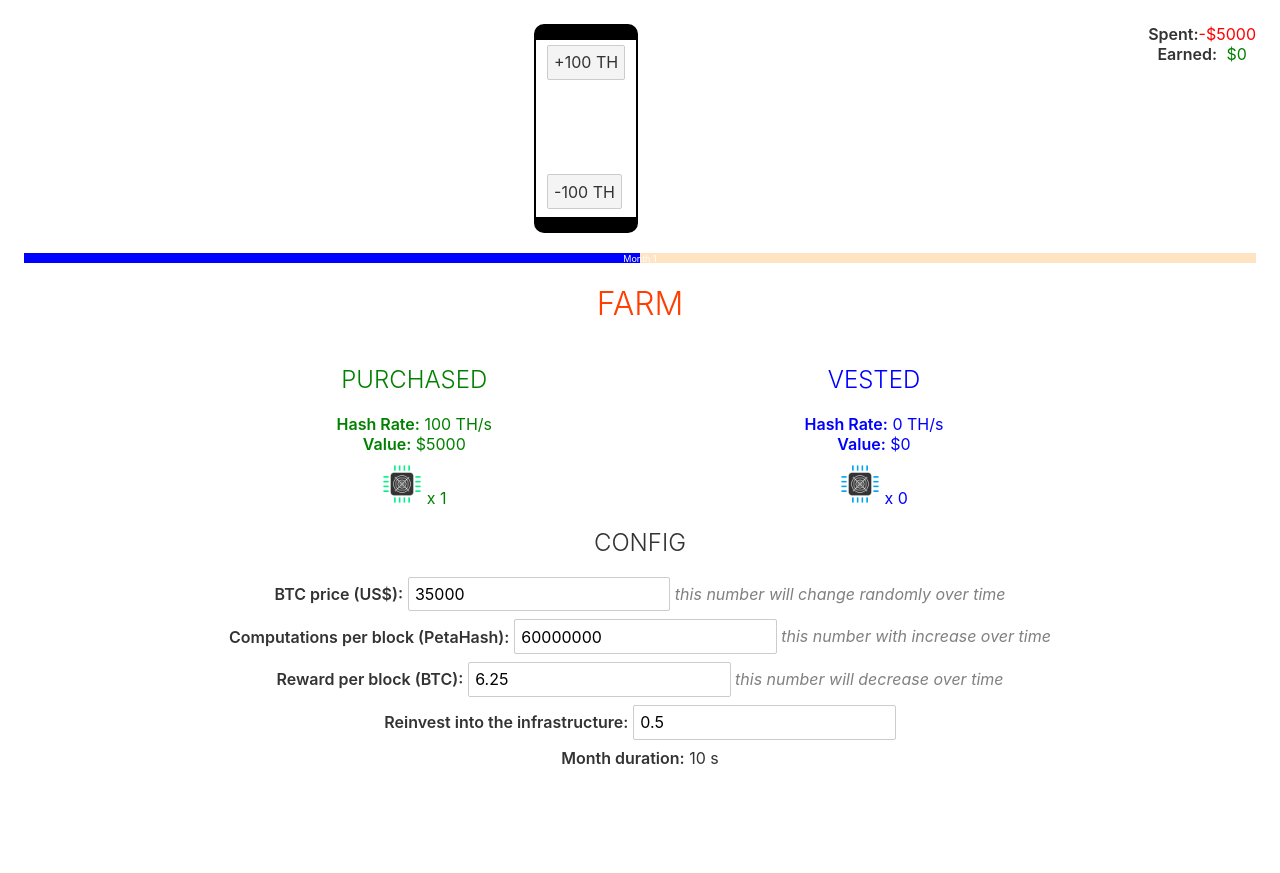
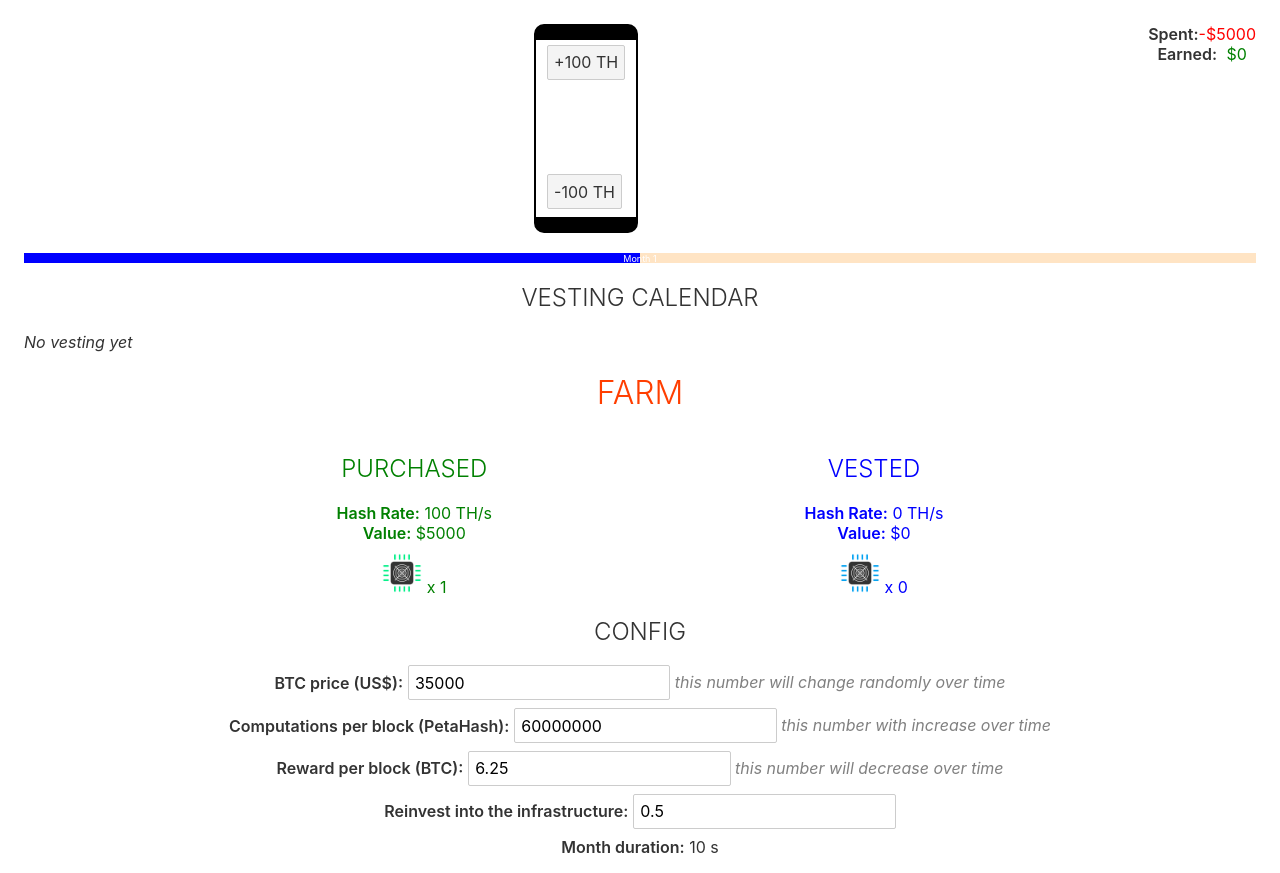
Before and after one commit to esaounkine/cloudmining-demo, a Svelte app: page / in a window 1280 px wide. Before the commit the page ends 800 px from the top, so only its background shows below. Built offline with nearby package versions, Linux system fonts and the light colour scheme; the HTML template or start-up script is replaced by a standard one.

Commit message:
Add vesting calendar

```diff
--- a/src/App.svelte
+++ b/src/App.svelte
@@ -9,6 +9,7 @@
   import Smartphone from "./components/smartphone/Smartphone.svelte";
   import Bank from "./components/bank/Bank.svelte";
   import Config from "./components/stats/Config.svelte";
+import Calendar from "./components/calendar/Calendar.svelte";
 
   const tick = () => {
     $state = reduce($state, $config);
@@ -28,6 +29,8 @@
   </div>
 
   <Period />
+
+  <Calendar />
 
   <Farm />
 
--- /dev/null
+++ b/src/components/calendar/Calendar.svelte
@@ -0,0 +1,24 @@
+<script lang="ts">
+  import { state } from "../../state/state";
+  import Month from "./Month.svelte";
+</script>
+
+<h2>Vesting calendar</h2>
+<calendar>
+  {#if !$state.output.months.length}
+    <i>No vesting yet</i>
+  {/if}
+
+  {#each $state.output.months as month, i}
+    <Month state={month}>{$state.output.months.length - i}</Month>
+  {/each}
+</calendar>
+
+<style>
+  calendar {
+    display: flex;
+    flex-direction: row;
+    justify-content: baseline;
+    overflow-x: scroll;
+  }
+</style>
--- /dev/null
+++ b/src/components/calendar/Month.svelte
@@ -0,0 +1,15 @@
+<script lang="ts">
+    export let state: any;
+</script>
+
+<div class="container month">
+    <slot />
+    <pre>{JSON.stringify(state, "", 2)}</pre>
+</div>
+
+<style>
+    .container {
+        border: 1px solid black;
+        min-height: 100px;
+    }
+</style>
```
